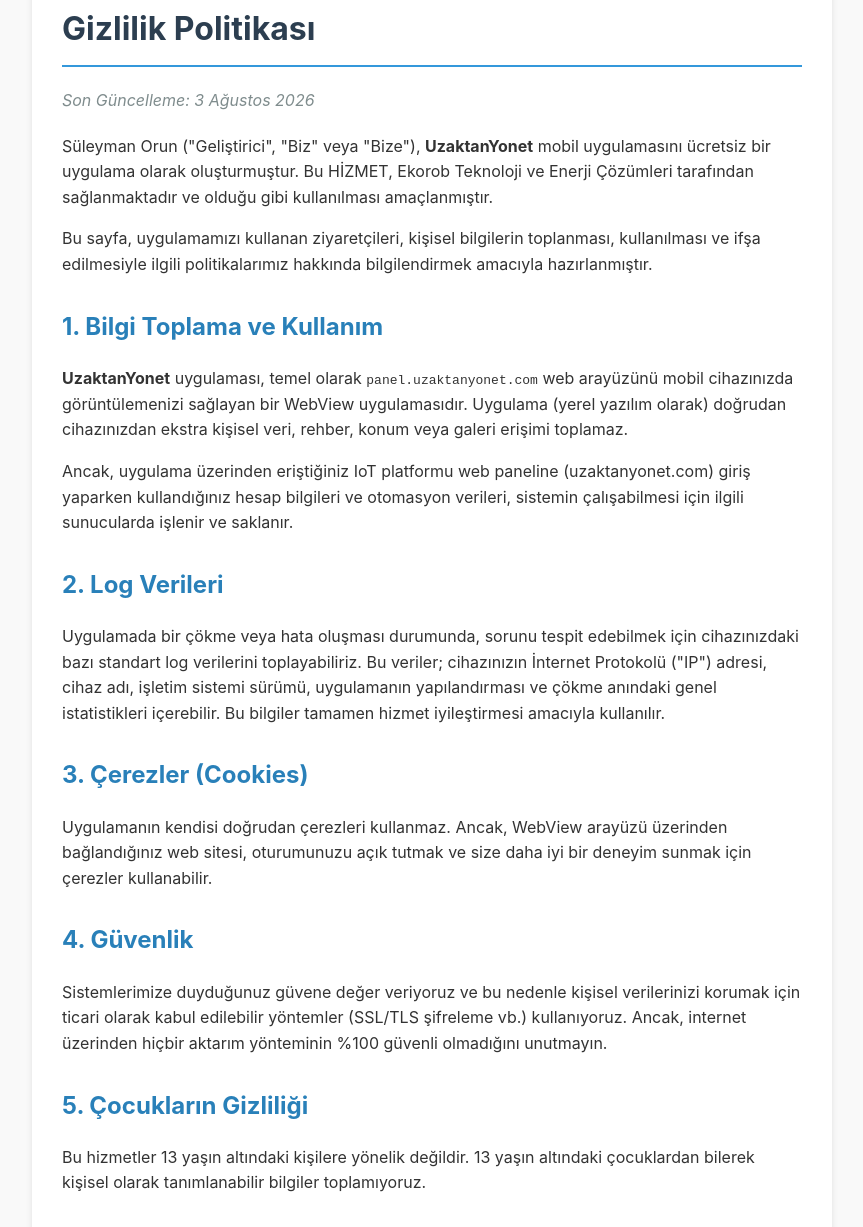
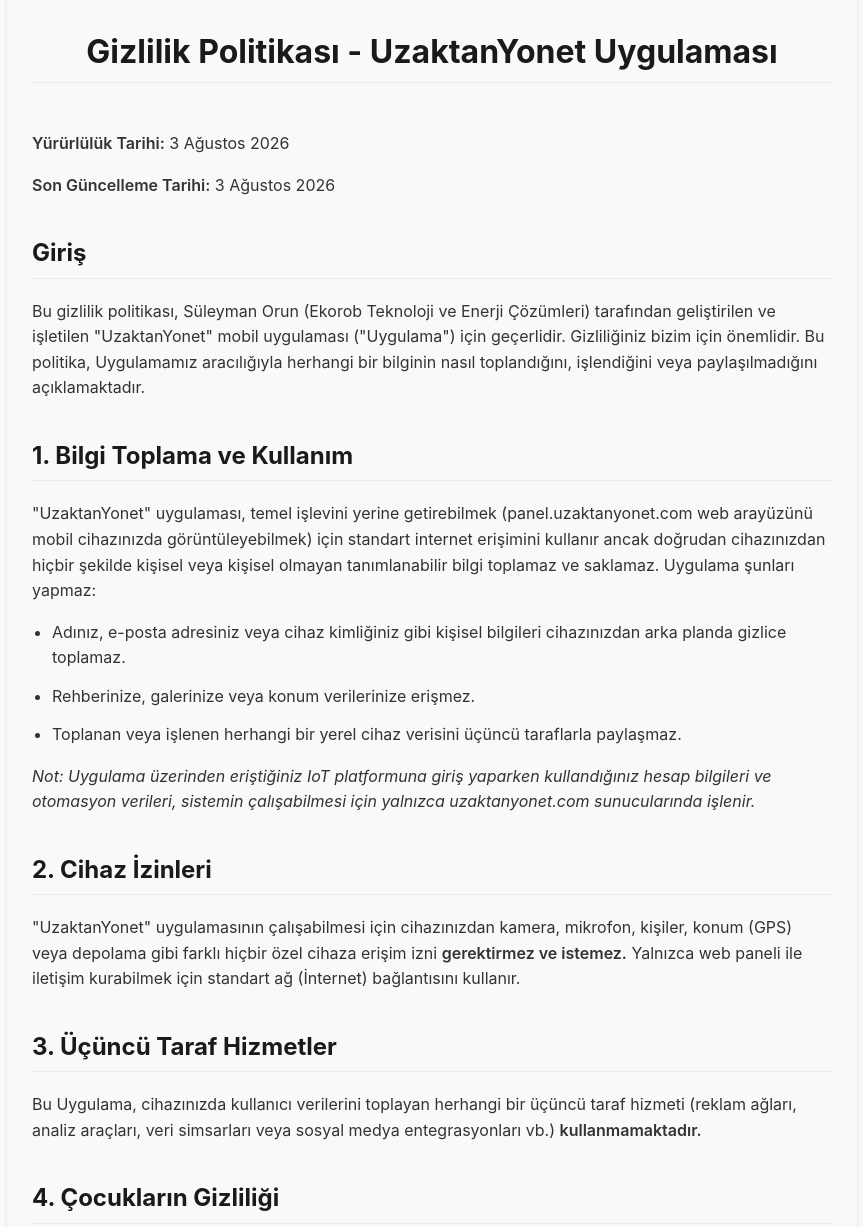
Before and after one commit to suleymanorun/privacy3, a plain HTML site: page index.html in a window 1280 px wide. Shown: the part 68-1295 px from the top of the page, without its empty margins (208-1071 px from the left). Drawn offline with Linux system fonts and the light colour scheme.

Commit message:
Revise privacy policy and improve HTML structure
Updated the privacy policy content and styling for the UzaktanYonet application.

```diff
--- a/index.html
+++ b/index.html
@@ -3,82 +3,83 @@
 <head>
     <meta charset="UTF-8">
     <meta name="viewport" content="width=device-width, initial-scale=1.0">
-    <title>UzaktanYonet - Gizlilik Politikası</title>
+    <title>Gizlilik Politikası - UzaktanYonet</title>
     <style>
+        /* Basit okuma stilleri */
         body {
-            font-family: -apple-system, BlinkMacSystemFont, 'Segoe UI', Roboto, Oxygen, Ubuntu, Cantarell, 'Open Sans', 'Helvetica Neue', sans-serif;
+            font-family: -apple-system, BlinkMacSystemFont, "Segoe UI", Roboto, Helvetica, Arial, sans-serif, "Apple Color Emoji", "Segoe UI Emoji", "Segoe UI Symbol";
             line-height: 1.6;
+            padding: 25px;
+            max-width: 800px;
+            margin: 20px auto;
+            background-color: #f9f9f9;
             color: #333;
-            max-width: 800px;
-            margin: 0 auto;
-            padding: 20px;
-            background-color: #f9f9f9;
+            border: 1px solid #eee;
+            box-shadow: 0 2px 4px rgba(0,0,0,0.05);
+            border-radius: 8px;
         }
-        .container {
-            background-color: #ffffff;
-            padding: 30px;
-            border-radius: 8px;
-            box-shadow: 0 4px 6px rgba(0,0,0,0.1);
-        }
-        h1 {
-            color: #2c3e50;
-            border-bottom: 2px solid #3498db;
-            padding-bottom: 10px;
-        }
-        h2 {
-            color: #2980b9;
-            margin-top: 30px;
-        }
-        a {
-            color: #3498db;
-            text-decoration: none;
-        }
-        a:hover {
-            text-decoration: underline;
-        }
-        .date {
-            font-style: italic;
-            color: #7f8c8d;
-            margin-bottom: 20px;
-        }
+        h1, h2 { color: #1a1a1a; border-bottom: 1px solid #eaeaea; padding-bottom: 5px; margin-top: 1.5em; }
+        h1 { text-align: center; margin-bottom: 1.5em; }
+        p, li { margin-bottom: 0.8em; }
+        a { color: #007bff; text-decoration: none; }
+        a:hover { text-decoration: underline; }
+        strong { font-weight: 600; }
+        ul { padding-left: 20px; }
+        footer { margin-top: 40px; padding-top: 20px; text-align: center; font-size: 0.9em; color: #666; border-top: 1px solid #eaeaea; }
     </style>
 </head>
 <body>
-    <div class="container">
-        <h1>Gizlilik Politikası</h1>
-        <p class="date">Son Güncelleme: 3 Ağustos 2026</p>
+    <header>
+        <h1>Gizlilik Politikası - UzaktanYonet Uygulaması</h1>
+    </header>
+    <main>
+        <p><strong>Yürürlülük Tarihi:</strong> 3 Ağustos 2026</p>
+        <p><strong>Son Güncelleme Tarihi:</strong> 3 Ağustos 2026</p>
 
-        <p>Süleyman Orun ("Geliştirici", "Biz" veya "Bize"), <strong>UzaktanYonet</strong> mobil uygulamasını ücretsiz bir uygulama olarak oluşturmuştur. Bu HİZMET, Ekorob Teknoloji ve Enerji Çözümleri tarafından sağlanmaktadır ve olduğu gibi kullanılması amaçlanmıştır.</p>
+        <section>
+            <h2>Giriş</h2>
+            <p>Bu gizlilik politikası, Süleyman Orun (Ekorob Teknoloji ve Enerji Çözümleri) tarafından geliştirilen ve işletilen "UzaktanYonet" mobil uygulaması ("Uygulama") için geçerlidir. Gizliliğiniz bizim için önemlidir. Bu politika, Uygulamamız aracılığıyla herhangi bir bilginin nasıl toplandığını, işlendiğini veya paylaşılmadığını açıklamaktadır.</p>
+        </section>
 
-        <p>Bu sayfa, uygulamamızı kullanan ziyaretçileri, kişisel bilgilerin toplanması, kullanılması ve ifşa edilmesiyle ilgili politikalarımız hakkında bilgilendirmek amacıyla hazırlanmıştır.</p>
+        <section>
+            <h2>1. Bilgi Toplama ve Kullanım</h2>
+            <p>"UzaktanYonet" uygulaması, temel işlevini yerine getirebilmek (panel.uzaktanyonet.com web arayüzünü mobil cihazınızda görüntüleyebilmek) için standart internet erişimini kullanır ancak doğrudan cihazınızdan hiçbir şekilde kişisel veya kişisel olmayan tanımlanabilir bilgi toplamaz ve saklamaz. Uygulama şunları yapmaz:</p>
+            <ul>
+                <li>Adınız, e-posta adresiniz veya cihaz kimliğiniz gibi kişisel bilgileri cihazınızdan arka planda gizlice toplamaz.</li>
+                <li>Rehberinize, galerinize veya konum verilerinize erişmez.</li>
+                <li>Toplanan veya işlenen herhangi bir yerel cihaz verisini üçüncü taraflarla paylaşmaz.</li>
+            </ul>
+            <p><em>Not: Uygulama üzerinden eriştiğiniz IoT platformuna giriş yaparken kullandığınız hesap bilgileri ve otomasyon verileri, sistemin çalışabilmesi için yalnızca uzaktanyonet.com sunucularında işlenir.</em></p>
+        </section>
 
-        <h2>1. Bilgi Toplama ve Kullanım</h2>
-        <p><strong>UzaktanYonet</strong> uygulaması, temel olarak <code>panel.uzaktanyonet.com</code> web arayüzünü mobil cihazınızda görüntülemenizi sağlayan bir WebView uygulamasıdır. Uygulama (yerel yazılım olarak) doğrudan cihazınızdan ekstra kişisel veri, rehber, konum veya galeri erişimi toplamaz.</p>
-        <p>Ancak, uygulama üzerinden eriştiğiniz IoT platformu web paneline (uzaktanyonet.com) giriş yaparken kullandığınız hesap bilgileri ve otomasyon verileri, sistemin çalışabilmesi için ilgili sunucularda işlenir ve saklanır.</p>
+        <section>
+            <h2>2. Cihaz İzinleri</h2>
+            <p>"UzaktanYonet" uygulamasının çalışabilmesi için cihazınızdan kamera, mikrofon, kişiler, konum (GPS) veya depolama gibi farklı hiçbir özel cihaza erişim izni <strong>gerektirmez ve istemez.</strong> Yalnızca web paneli ile iletişim kurabilmek için standart ağ (İnternet) bağlantısını kullanır.</p>
+        </section>
 
-        <h2>2. Log Verileri</h2>
-        <p>Uygulamada bir çökme veya hata oluşması durumunda, sorunu tespit edebilmek için cihazınızdaki bazı standart log verilerini toplayabiliriz. Bu veriler; cihazınızın İnternet Protokolü ("IP") adresi, cihaz adı, işletim sistemi sürümü, uygulamanın yapılandırması ve çökme anındaki genel istatistikleri içerebilir. Bu bilgiler tamamen hizmet iyileştirmesi amacıyla kullanılır.</p>
+        <section>
+            <h2>3. Üçüncü Taraf Hizmetler</h2>
+            <p>Bu Uygulama, cihazınızda kullanıcı verilerini toplayan herhangi bir üçüncü taraf hizmeti (reklam ağları, analiz araçları, veri simsarları veya sosyal medya entegrasyonları vb.) <strong>kullanmamaktadır.</strong></p>
+        </section>
 
-        <h2>3. Çerezler (Cookies)</h2>
-        <p>Uygulamanın kendisi doğrudan çerezleri kullanmaz. Ancak, WebView arayüzü üzerinden bağlandığınız web sitesi, oturumunuzu açık tutmak ve size daha iyi bir deneyim sunmak için çerezler kullanabilir.</p>
+        <section>
+            <h2>4. Çocukların Gizliliği</h2>
+            <p>Bu Uygulama genel kitleye ve endüstriyel otomasyon kullanımına yöneliktir ancak özellikle 13 yaşın altındaki çocuklara yönelik tasarlanmamıştır. Bilerek 13 yaşın altındaki çocuklardan kişisel tanımlanabilir bilgi toplamıyoruz.</p>
+        </section>
 
-        <h2>4. Güvenlik</h2>
-        <p>Sistemlerimize duyduğunuz güvene değer veriyoruz ve bu nedenle kişisel verilerinizi korumak için ticari olarak kabul edilebilir yöntemler (SSL/TLS şifreleme vb.) kullanıyoruz. Ancak, internet üzerinden hiçbir aktarım yönteminin %100 güvenli olmadığını unutmayın.</p>
+        <section>
+            <h2>5. Bu Gizlilik Politikasındaki Değişiklikler</h2>
+            <p>Bu Gizlilik Politikasını zaman zaman güncelleyebiliriz. Herhangi bir değişiklik yapıldığında, yeni Gizlilik Politikasını bu sayfada yayınlayarak sizi bilgilendireceğiz. Değişiklikler için bu sayfayı periyodik olarak gözden geçirmeniz tavsiye edilir. Bu Gizlilik Politikasındaki değişiklikler, bu sayfada yayınlandıkları anda yürürlüğe girer.</p>
+        </section>
 
-        <h2>5. Çocukların Gizliliği</h2>
-        <p>Bu hizmetler 13 yaşın altındaki kişilere yönelik değildir. 13 yaşın altındaki çocuklardan bilerek kişisel olarak tanımlanabilir bilgiler toplamıyoruz.</p>
-
-        <h2>6. Değişiklikler</h2>
-        <p>Bu Gizlilik Politikasını zaman zaman güncelleyebiliriz. Herhangi bir değişiklik için bu sayfayı periyodik olarak gözden geçirmeniz tavsiye edilir. Değişiklikler bu sayfada yayınlandığı andan itibaren geçerli sayılır.</p>
-
-        <h2>7. İletişim</h2>
-        <p>Gizlilik Politikamızla veya UzaktanYonet otomasyon sistemleriyle ilgili herhangi bir sorunuz varsa, bizimle iletişime geçmekten çekinmeyin:</p>
-        <ul>
-            <li><strong>Geliştirici:</strong> Süleyman Orun</li>
-            <li><strong>Şirket:</strong> Ekorob Teknoloji ve Enerji Çözümleri</li>
-            <li><strong>E-posta:</strong> <a href="mailto:suleymanorun@hotmail.com">suleymanorun@hotmail.com</a></li>
-            <li><strong>Web:</strong> <a href="https://ekorob.com">ekorob.com</a></li>
-        </ul>
-    </div>
+        <section>
+            <h2>6. İletişim</h2>
+            <p>Bu Gizlilik Politikası hakkında herhangi bir sorunuz veya öneriniz varsa, lütfen aşağıdaki e-posta adresi üzerinden bizimle iletişime geçmekten çekinmeyin:</p>
+            <p><a href="mailto:orunsuleyman@gmail.com">orunsuleyman@gmail.com</a></p>
+        </section>
+    </main>
+    <footer>
+        <p>&copy; 2026 Süleyman Orun. Tüm hakları saklıdır.</p>
+    </footer>
 </body>
 </html>
```
